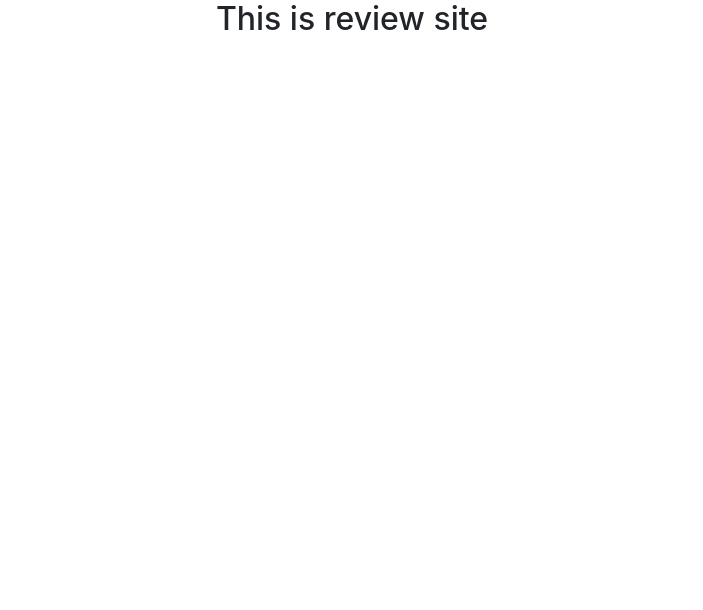
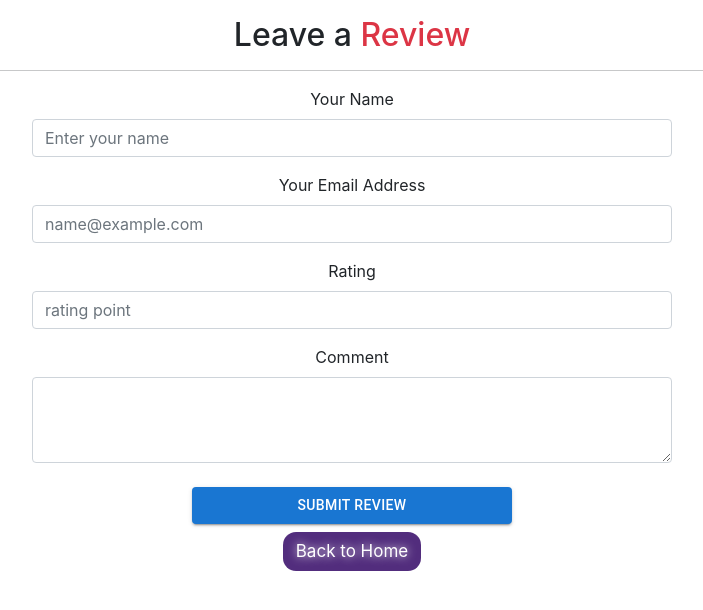
Before and after one commit to MohammadRakib1e18/car-shop, a React (Create React App) app: page /dashboardHome/review in a window 1280 px wide. Shown: the top 610 px of the page, without its empty margins (288-991 px from the left). Built offline with nearby package versions, Linux system fonts and the light colour scheme; no server answers.

Commit message:
added rating

```diff
--- a/package.json
+++ b/package.json
@@ -18,6 +18,7 @@
     "react-router": "^6.0.2",
     "react-router-dom": "^5.3.0",
     "react-scripts": "4.0.3",
+    "react-star-ratings": "^2.3.0",
     "react-swipeable-views": "^0.14.0",
     "web-vitals": "^1.1.2"
   },
--- a/src/Pages/Dashboard/GeneralUser/MyOrders.js
+++ b/src/Pages/Dashboard/GeneralUser/MyOrders.js
@@ -18,7 +18,6 @@ const MyOrders = () => {
             .then((res) => res.json())
             .then((data) => setOrders(data));
     }, []);
-    console.log(orders);
 
     return (
         <div>
--- a/src/Pages/Dashboard/GeneralUser/Review.js
+++ b/src/Pages/Dashboard/GeneralUser/Review.js
@@ -1,9 +1,109 @@
-import React from 'react';
+import {Button } from "@mui/material";
+import React, { useState } from "react";
+import { Link } from "react-router-dom";
 
 const Review = () => {
+    const [review, setReview] = useState({});
+
+    const handleOnBlur = (e) => {
+        const field = e.target.name;
+        let value = e.target.value;
+        if(field==='rating' && parseInt(value)>5) value=5;
+        const newReview = { ...review };
+        newReview[field] = value;
+        setReview(newReview);
+    };
+    const submitReview = (e) => {
+        fetch('https://intense-temple-81535.herokuapp.com/review', {
+            method: 'POST',
+            headers: {
+                'content-type': 'application/json'
+            },
+            body: JSON.stringify(review)
+        })
+        .then(res=>res.json())
+        .then(data=>{
+            console.log(data.result);
+            if(data.result.insertedId){
+                console.log('rakib');
+                alert('Review Submitted Successfully!');
+                // <Alert severity="success">Order Booked Successfully!</Alert>
+            }
+        })
+
+        e.preventDefault();
+    };
+
     return (
         <div>
-            <h2>This is review site</h2>
+            <h2 className="my-3">
+                Leave a <span className="text-danger">Review</span>
+            </h2>
+            <hr />
+            <form onSubmit={submitReview}>
+                <div className="mb-3 w-50 m-auto">
+                    <label htmlFor="exampleFormControlInput1" className="form-label">
+                        Your Name
+                    </label>
+                    <input
+                        name="name"
+                        className="form-control"
+                        id="exampleFormControInput1"
+                        placeholder="Enter your name"
+                        onBlur={handleOnBlur}
+                        required
+                    />
+                </div>
+                <div className="mb-3 w-50 m-auto">
+                    <label htmlFor="exampleFormControlInput1" className="form-label">
+                        Your Email Address
+                    </label>
+                    <input
+                        type="email"
+                        name="email"
+                        className="form-control"
+                        id="exampleFormControInput1"
+                        placeholder="name@example.com"
+                        onBlur={handleOnBlur}
+                        required
+                    />
+                </div>
+                <div className="mb-3 w-50 m-auto">
+                    <label htmlFor="exampleFormControlInput1" className="form-label">
+                        Rating
+                    </label>
+                    <input
+                        type="number"
+                        name="rating"
+                        className="form-control"
+                        id="exampleFormControInput1"
+                        placeholder="rating point"
+                        onBlur={handleOnBlur}
+                        required
+                    />
+                </div>
+                <div className="mb-3 w-50 m-auto">
+                    <label htmlFor="exampleFormControlTextarea1" className="form-label">
+                        Comment
+                    </label>
+                    <textarea
+                        className="form-control"
+                        name="comment"
+                        id="exampleFormControlTextarea1"
+                        rows="3"
+                        onBlur={handleOnBlur}
+                        required
+                    ></textarea>
+                </div>
+                <Button
+                    sx={{ width: "25%", m: 1 }}
+                    type="submit"
+                    variant="contained"
+                >
+                    Submit Review
+                </Button>
+            </form>
+            <Link to='/home' className="btn">Back to Home</Link>
         </div>
     );
 };
--- a/src/Pages/Home/Home/Home.js
+++ b/src/Pages/Home/Home/Home.js
@@ -4,6 +4,7 @@ import Banner from '../Banner/Banner';
 import Footer from '../../Footer/Footer';
 import Products from '../Products/Products/Products';
 import Comments from '../Comments/Comments';
+import ReviewList from '../ReviewList/ReviewList';
 
 const Home = () => {
     return (
@@ -13,6 +14,8 @@ const Home = () => {
             <h1 className="mt-4"><span className="text-primary">Featured</span> <span className="text-success">Cars</span></h1>
             <Products carCounter={6}></Products>
             <hr />
+            <ReviewList/>
+            <hr />
             <Comments></Comments>
             <Footer></Footer>
         </div>
--- /dev/null
+++ b/src/Pages/Home/ReviewList/ReviewList.css
@@ -0,0 +1,4 @@
+.review{
+    display: grid;
+    grid-template-columns: repeat(2, 1fr);
+}
--- /dev/null
+++ b/src/Pages/Home/ReviewList/ReviewList.js
@@ -0,0 +1,33 @@
+import React, { useEffect, useState } from "react";
+import SingleReview from "./SingleReview";
+import './ReviewList.css';
+import { Link } from "react-router-dom";
+
+const Review = () => {
+    const [review, setReview] = useState([]);
+    useEffect(() => {
+        const url = `http://localhost:5000/review`;
+        fetch(url)
+            .then((res) => res.json())
+            .then((data) => setReview(data));
+    }, []);
+    return (
+        <div className="text-center">
+            <h2>
+                Site <span className="text-warning">Reviews</span>
+            </h2>
+            <h5 style={{color:'cadetBlue'}} className="mb-5">Give me Your valuable instructions <Link to='/dashboardHome/review' className="btn">Here</Link></h5>
+            <hr className="mx-auto" style={{color: 'chocolate', marginTop: '-35px' ,height:'2px', width: "40%"}}/>
+            <section className="review mt-5">
+                {review.map((singleReview) => (
+                    <SingleReview
+                        key={singleReview._id}
+                        singleReview={singleReview}
+                    ></SingleReview>
+                ))}
+            </section>
+        </div>
+    );
+};
+
+export default Review;
--- /dev/null
+++ b/src/Pages/Home/ReviewList/SingleReview.js
@@ -0,0 +1,35 @@
+import React from "react";
+
+const SingleReview = ({ singleReview }) => {
+    let { name, comment, rating } = singleReview;
+    rating=parseInt(rating);
+    return (
+        <div>
+            <div className="my-4">
+                <h2>
+                    <i className="fas fa-user-edit"></i>{" "}
+                    <span className="text-secondary">{name}</span>
+                </h2>
+                <h4 className="text-danger mb-3">
+                    <i className="far fa-comment text-dark"></i> {comment}
+                </h4>
+                {[...Array(rating)].map((rate) => (
+                    <i class="fa fa-star text-warning fs-5"></i>
+                ))}
+                {[...Array(5 - rating)].map((rate) => (
+                    <i class="far fa-star fs-5"></i>
+                ))}
+            </div>
+            <hr
+                className="mx-auto"
+                style={{
+                    marginTop: "-20px",
+                    height: "2px",
+                    width: "50%",
+                }}
+            />
+        </div>
+    );
+};
+
+export default SingleReview;
--- a/src/Pages/Purchase/Purchase.js
+++ b/src/Pages/Purchase/Purchase.js
@@ -53,7 +53,6 @@ const Purchase = () => {
         .then(data=>{
             console.log(data.result);
             if(data.result.insertedId){
-                console.log('rakib');
                 alert('Order Booked Successfully!');
                 // <Alert severity="success">Order Booked Successfully!</Alert>
             }
```
Also changed, not shown: 24 other files (tests, documents, lock files or other folders).
